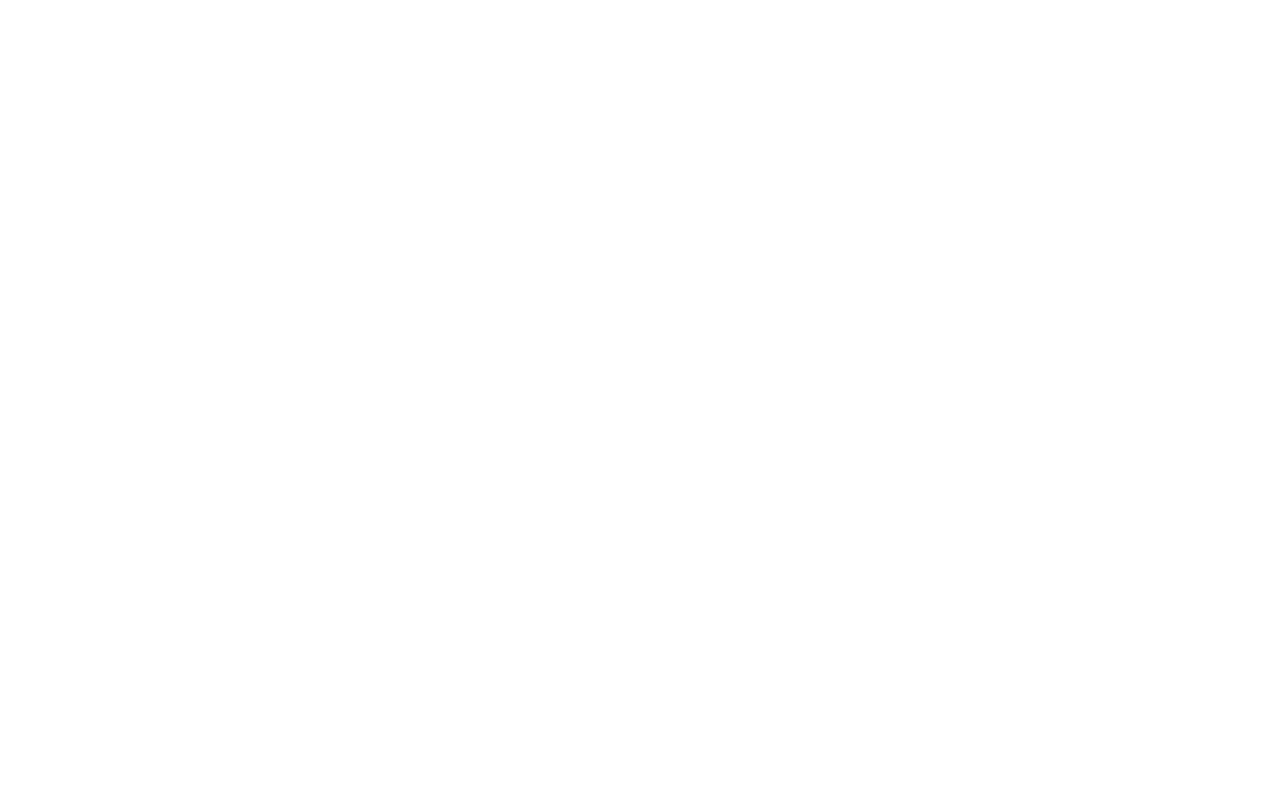
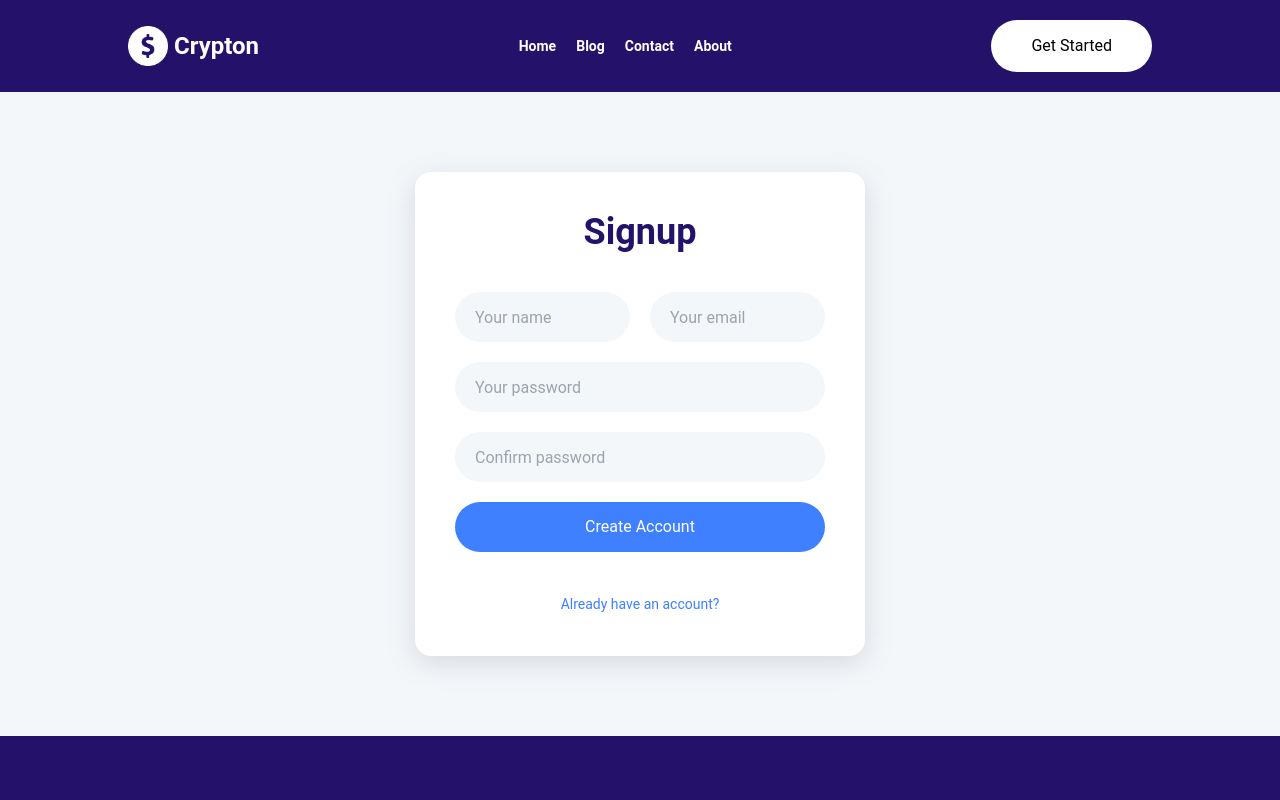
Before and after one commit to faisalchy64/crypton, a React (Create React App) app: page /signup in a window 1280 px wide. Shown: the top 800 px of the page. Built offline with nearby package versions, Linux system fonts and the light colour scheme.

Commit message:
i have created a signup page and a login page

```diff
--- a/src/layout/Navbar.js
+++ b/src/layout/Navbar.js
@@ -134,7 +134,7 @@
                 </ul>
 
                 <Link
-                    to="/login"
+                    to="/signup"
                     className={`hidden md:block px-10 py-3.5 rounded-full ${
                         position >= 50
                             ? "bg-blue-1000 text-white hover:bg-indigo-1000 hover:text-white"
--- /dev/null
+++ b/src/pages/Login.js
@@ -0,0 +1,37 @@
+import { Link } from "react-router-dom";
+
+function Login() {
+    return (
+        <section className="bg-blue-5000 py-10 md:py-20">
+            <div className="md:w-[450px] bg-white p-5 md:p-10 mx-5 md:mx-auto shadow-card rounded-2xl">
+                <h1 className="text-3xl md:text-4xl font-bold text-center text-indigo-1000 px-5">
+                    Login
+                </h1>
+                <form className="flex flex-col items-center gap-5 my-10">
+                    <input
+                        type="email"
+                        placeholder="Your email"
+                        className="w-full h-[50px] bg-blue-5000 text-gray-500 px-5 border-none outline-none rounded-[30px]"
+                    />
+                    <input
+                        type="password"
+                        placeholder="Your password"
+                        className="w-full h-[50px] bg-blue-5000 text-gray-500 px-5 border-none outline-none rounded-[30px]"
+                    />
+                    <input
+                        type="submit"
+                        value="Login"
+                        className="w-full h-[50px] bg-blue-1000 hover:bg-indigo-1000 text-white px-5 border-none outline-none rounded-[30px]"
+                    />
+                </form>
+                <div className="text-center">
+                    <Link to="/signup" className="text-sm text-blue-1000">
+                        Create an account
+                    </Link>
+                </div>
+            </div>
+        </section>
+    );
+}
+
+export default Login;
--- /dev/null
+++ b/src/pages/Signup.js
@@ -0,0 +1,49 @@
+import { Link } from "react-router-dom";
+
+function Signup() {
+    return (
+        <section className="bg-blue-5000 py-10 md:py-20">
+            <div className="md:w-[450px] bg-white p-5 md:p-10 mx-5 md:mx-auto shadow-card rounded-2xl">
+                <h1 className="text-3xl md:text-4xl font-bold text-center text-indigo-1000 px-5">
+                    Signup
+                </h1>
+                <form className="flex flex-col items-center gap-5 my-10">
+                    <div className="w-full flex flex-col md:flex-row justify-between gap-5">
+                        <input
+                            type="text"
+                            placeholder="Your name"
+                            className="w-full h-[50px] bg-blue-5000 text-gray-500 px-5 border-none outline-none rounded-[30px]"
+                        />
+                        <input
+                            type="email"
+                            placeholder="Your email"
+                            className="w-full h-[50px] bg-blue-5000 text-gray-500 px-5 border-none outline-none rounded-[30px]"
+                        />
+                    </div>
+                    <input
+                        type="password"
+                        placeholder="Your password"
+                        className="w-full h-[50px] bg-blue-5000 text-gray-500 px-5 border-none outline-none rounded-[30px]"
+                    />
+                    <input
+                        type="password"
+                        placeholder="Confirm password"
+                        className="w-full h-[50px] bg-blue-5000 text-gray-500 px-5 border-none outline-none rounded-[30px]"
+                    />
+                    <input
+                        type="submit"
+                        value="Create Account"
+                        className="w-full h-[50px] bg-blue-1000 hover:bg-indigo-1000 text-white px-5 border-none outline-none rounded-[30px]"
+                    />
+                </form>
+                <div className="text-center">
+                    <Link to="/login" className="text-sm text-blue-1000">
+                        Already have an account?
+                    </Link>
+                </div>
+            </div>
+        </section>
+    );
+}
+
+export default Signup;
```
Also changed, not shown: src/router/router.js (+10 -0 lines).
